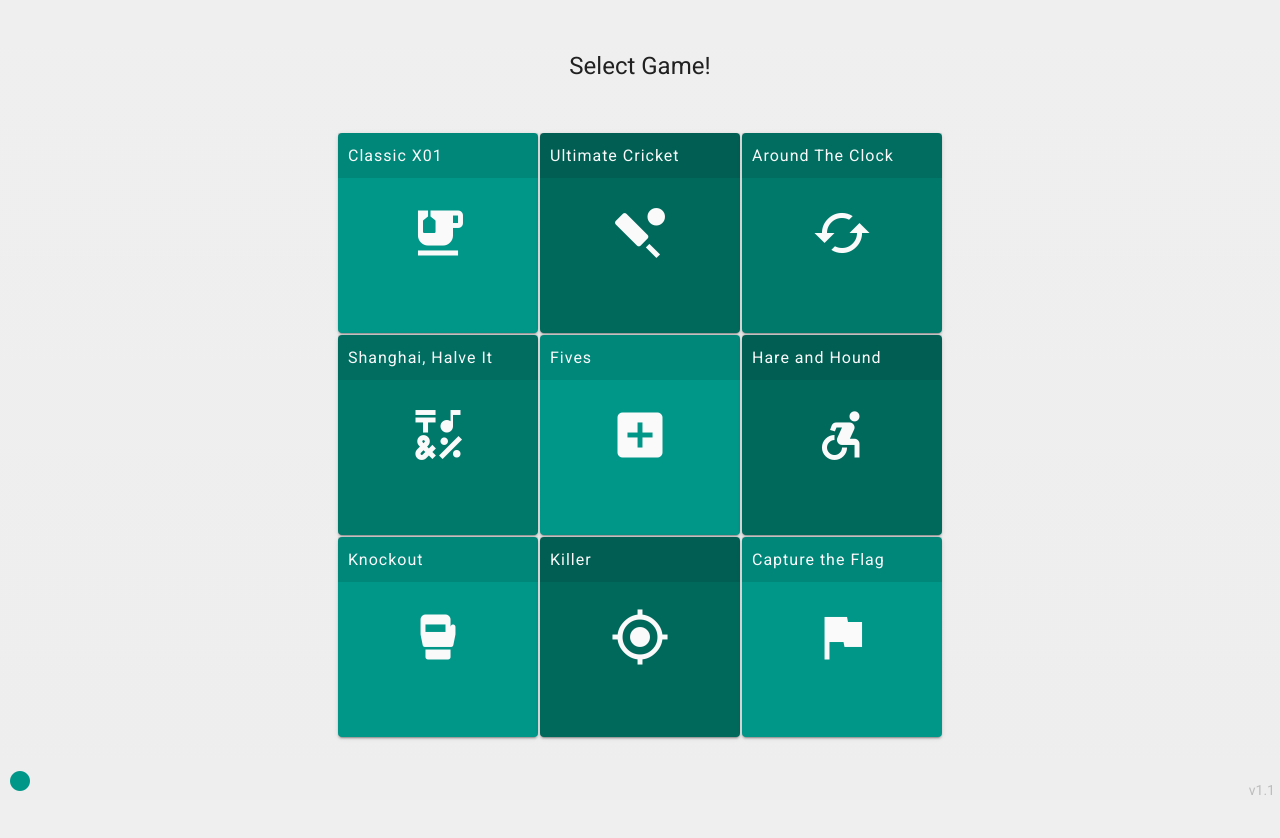
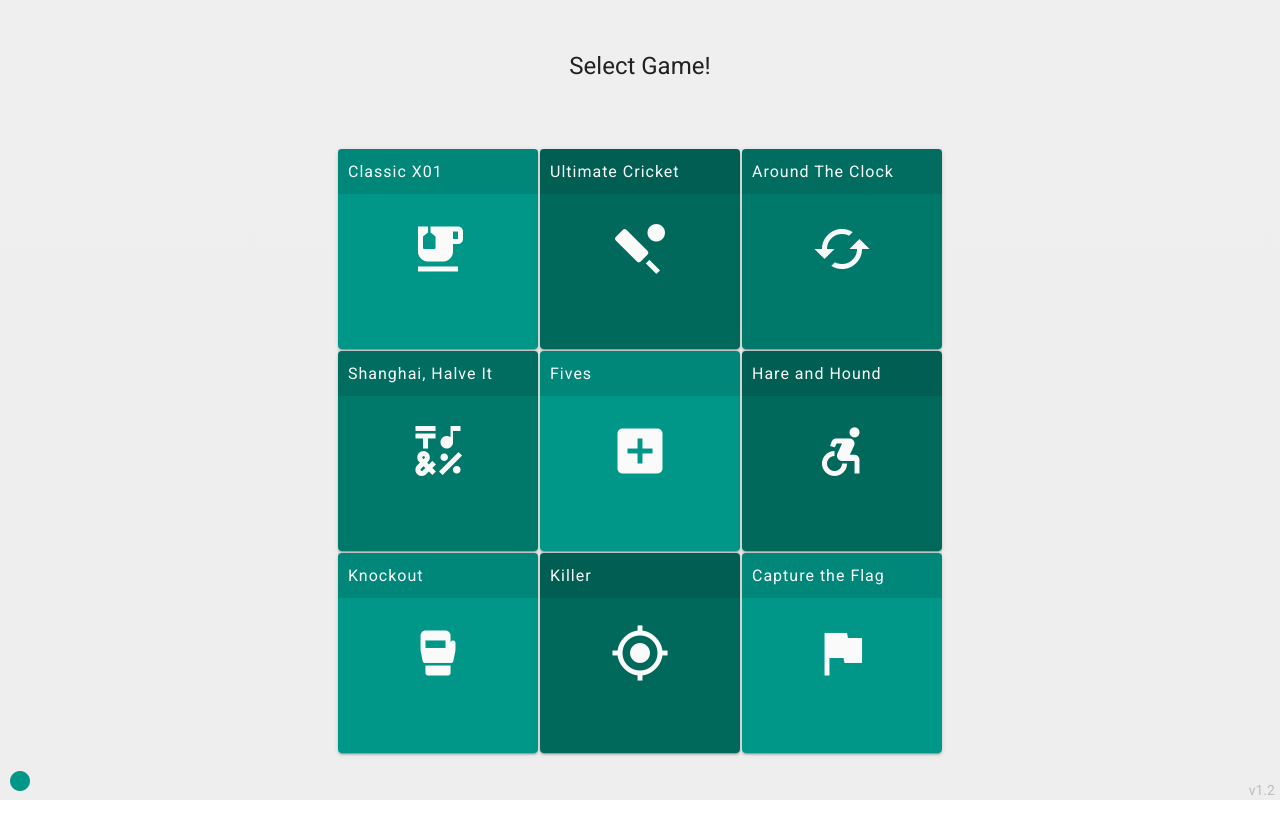
Before and after one commit to viktorhajer/darts-scoreboard-ng, an Angular app: page / in a window 1280 px wide. Shown: the top 838 px of the page. After the commit the page ends 800 px from the top, so only its background shows below. Built offline with nearby package versions, Linux system fonts and the light colour scheme.

Commit message:
Random game

```diff
--- a/src/app/components/menu/menu.component.html
+++ b/src/app/components/menu/menu.component.html
@@ -1,5 +1,5 @@
 <div id="menu_title">
-  <h1>Select Game!</h1>
+  <h1 (click)="randomGame()">Select Game!</h1>
 </div>
 <div id="menu">
   <div class="button-line" *ngFor="let k of [0,1,2]">
@@ -10,4 +10,4 @@
     </button>
   </div>
 </div>
-<div class="version">v1.1</div>
+<div class="version">v1.2</div>
--- a/src/app/components/menu/menu.component.scss
+++ b/src/app/components/menu/menu.component.scss
@@ -1,6 +1,7 @@
 #menu_title {
-  margin: 50px;
+  padding: 50px;
   text-align: center;
+  cursor: pointer;
 }
 #menu {
   width: 100vw;
--- a/src/app/components/menu/menu.component.ts
+++ b/src/app/components/menu/menu.component.ts
@@ -1,5 +1,5 @@
 import {Component} from '@angular/core';
-import {Routes} from '@angular/router';
+import {Router, Routes} from '@angular/router';
 
 const routes: Routes = [
   {
@@ -46,6 +46,14 @@ const routes: Routes = [
 })
 export class MenuComponent {
 
+  constructor(private readonly router: Router) {
+  }
+
+  randomGame() {
+    const random = Math.floor(Math.random() * routes.length);
+    this.router.navigate(['/' + routes[random].path]);
+  }
+
   getGameList(): Routes {
     return routes.filter(r => !!r.data);
   }
```
Also changed, not shown: 4 other files (tests, documents, lock files or other folders).
